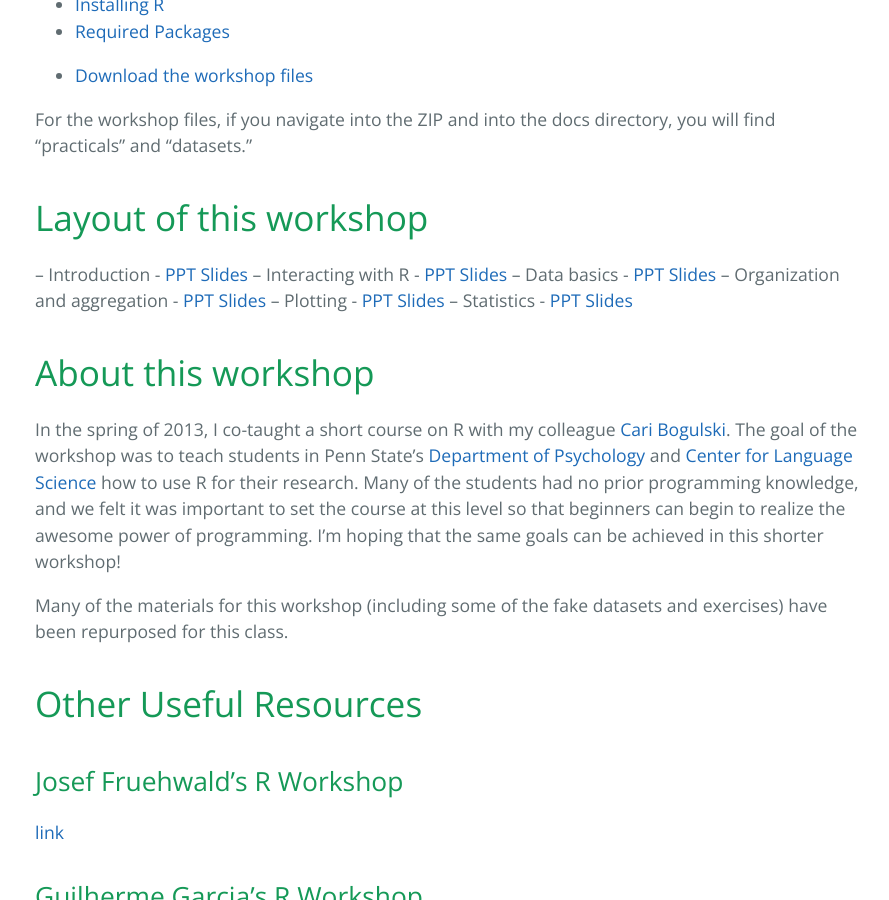
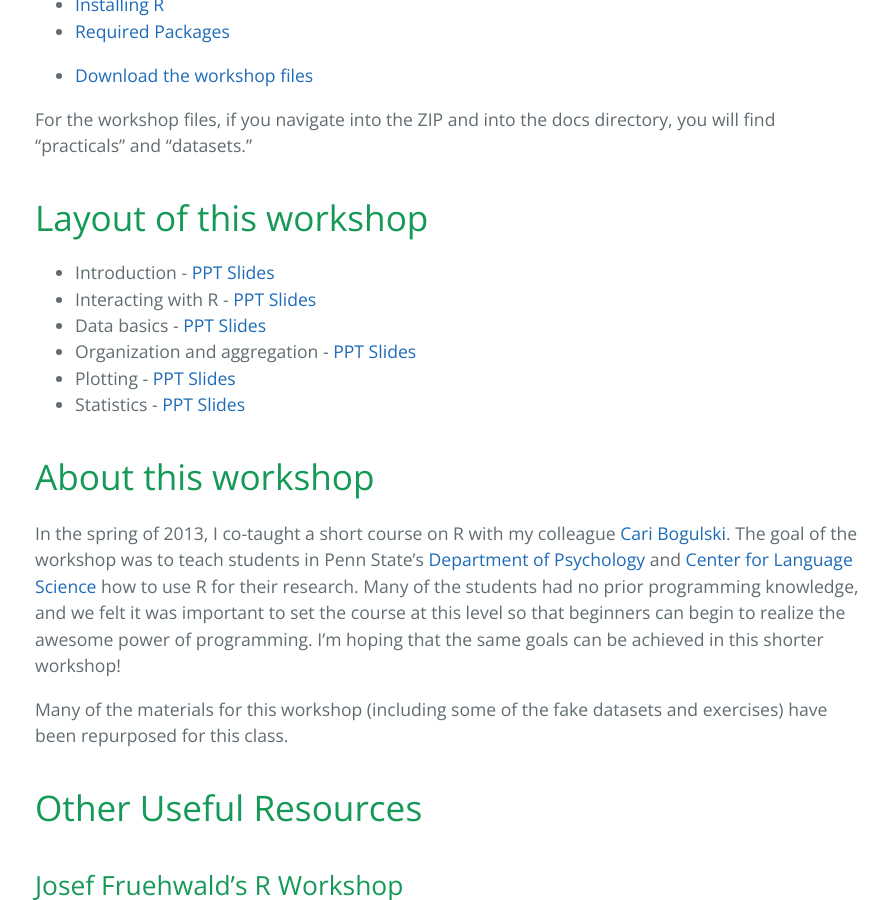
Before and after one commit to jasongullifer/rworkshop, a Jekyll site: the page built from docs/index.md, in a window 1280 px wide and 900 px high, scrolled down 654 px. Shown: the whole window, without its empty margins (189-1078 px from the left). Built offline with Jekyll 4.4.1, drawn with Linux system fonts in a browser that asks for light colours.

```diff
--- a/docs/index.md
+++ b/docs/index.md
@@ -20,12 +20,12 @@
 Layout of this workshop
 =======================
 
--- Introduction - [PPT Slides](ppts/01_introduction.pptx)
--- Interacting with R - [PPT Slides](ppts/02_interact.pptx)
--- Data basics - [PPT Slides](ppts/03_databasics.pptx)
--- Organization and aggregation - [PPT Slides](ppts/04_organization.pptx)
--- Plotting - [PPT Slides](ppts/05_plotting.pptx)
--- Statistics - [PPT Slides](ppts/06_statistics.pptx)
+- Introduction - [PPT Slides](ppts/01_introduction.pptx)
+- Interacting with R - [PPT Slides](ppts/02_interact.pptx)
+- Data basics - [PPT Slides](ppts/03_databasics.pptx)
+- Organization and aggregation - [PPT Slides](ppts/04_organization.pptx)
+- Plotting - [PPT Slides](ppts/05_plotting.pptx)
+- Statistics - [PPT Slides](ppts/06_statistics.pptx)
 
 About this workshop
 ===================
```
